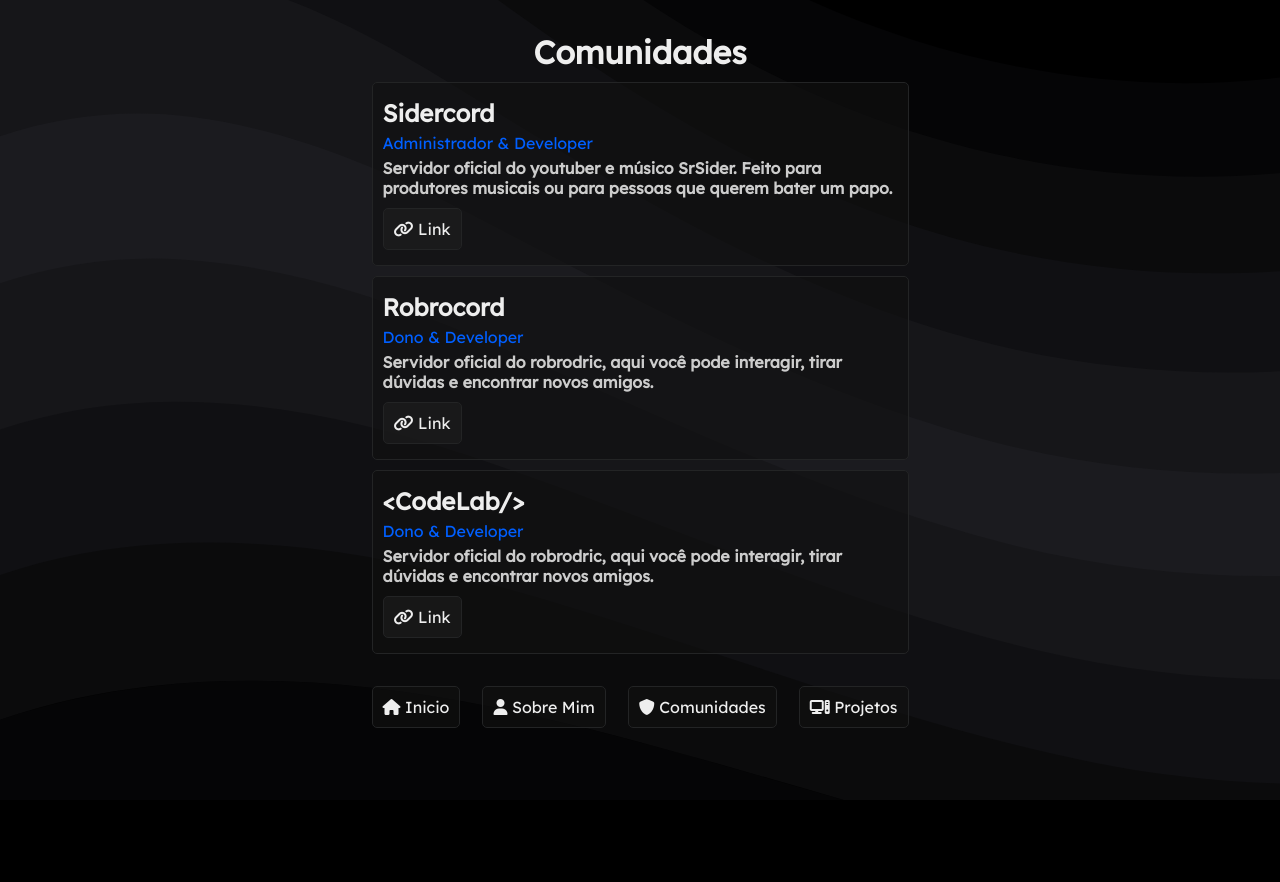
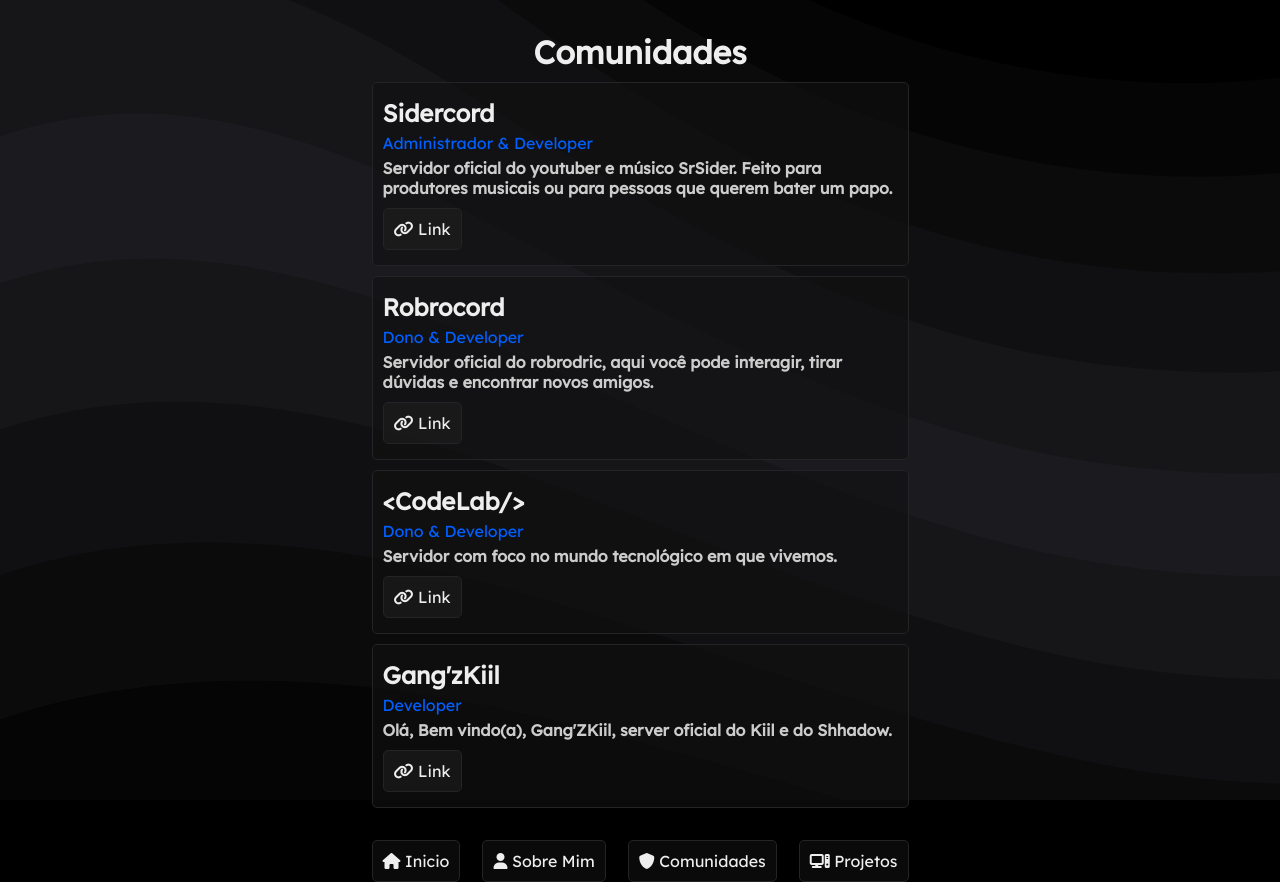
Before and after one commit to robrodric/robrodric-web, a React (Vite) app: page / in a window 1280 px wide. Both pictures are taken after a click on the link "Comunidades". Before the commit the page ends 800 px from the top, so only its background shows below. Built offline with nearby package versions, Linux system fonts and the light colour scheme.

Commit message:
Fix(textos)

```diff
--- a/src/components/Community/index.jsx
+++ b/src/components/Community/index.jsx
@@ -28,9 +28,17 @@ function Community() {
         <div className="box">
           <h2>&lt;CodeLab/&gt;</h2>
           <p>Dono & Developer</p>
-          <h4>Servidor oficial do robrodric, aqui você pode interagir, tirar dúvidas e encontrar novos amigos.</h4>
+          <h4>Servidor com foco no mundo tecnológico em que vivemos.</h4>
           <ul>
-            <li><a href="https://discord.gg/sidercord"><i class="fas fa-link"></i> Link</a></li>
+            <li><a href="https://discord.gg/rgqPnU534C"><i class="fas fa-link"></i> Link</a></li>
+          </ul>
+        </div>
+        <div className="box">
+          <h2>Gang'zKiil</h2>
+          <p>Developer</p>
+          <h4>Olá, Bem vindo(a), Gang'ZKiil, server oficial do Kiil e do Shhadow.</h4>
+          <ul>
+            <li><a href="https://discord.gg/963PrQv6wc"><i class="fas fa-link"></i> Link</a></li>
           </ul>
         </div>
     </div>
```
